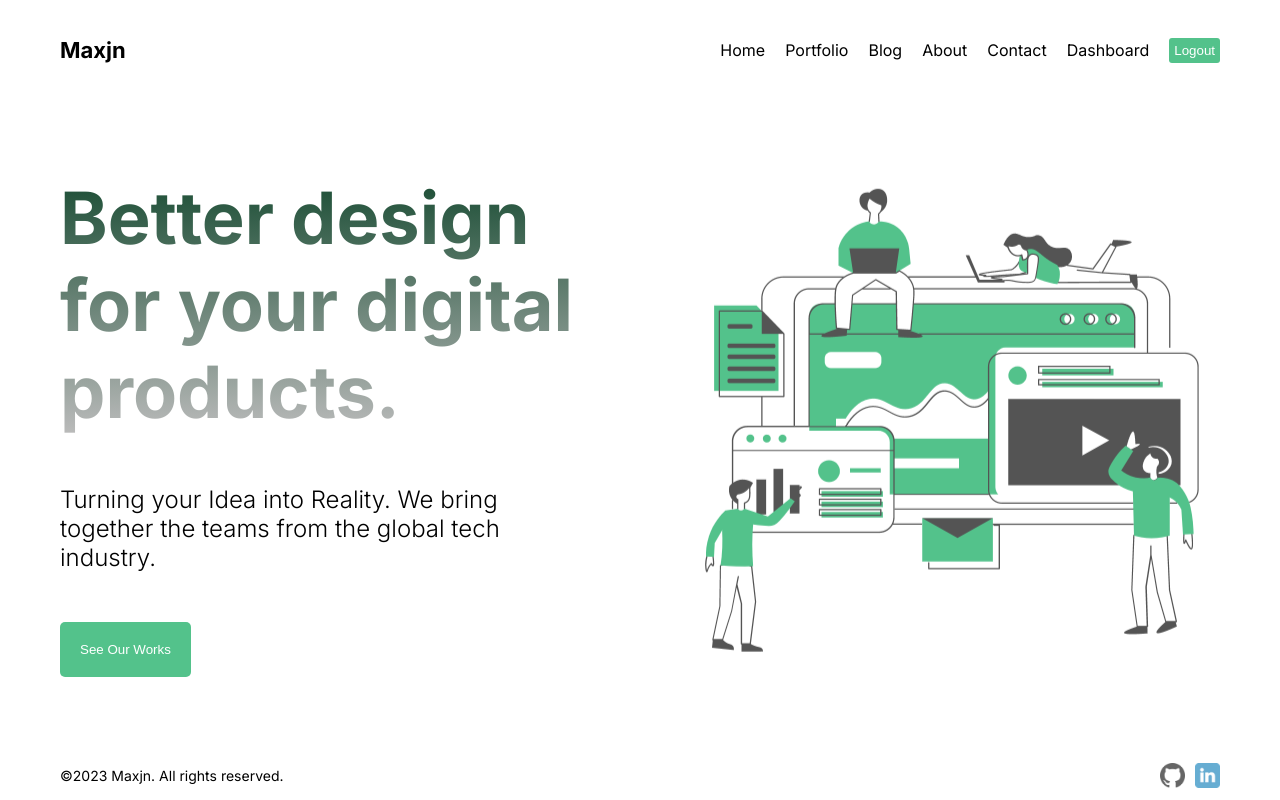
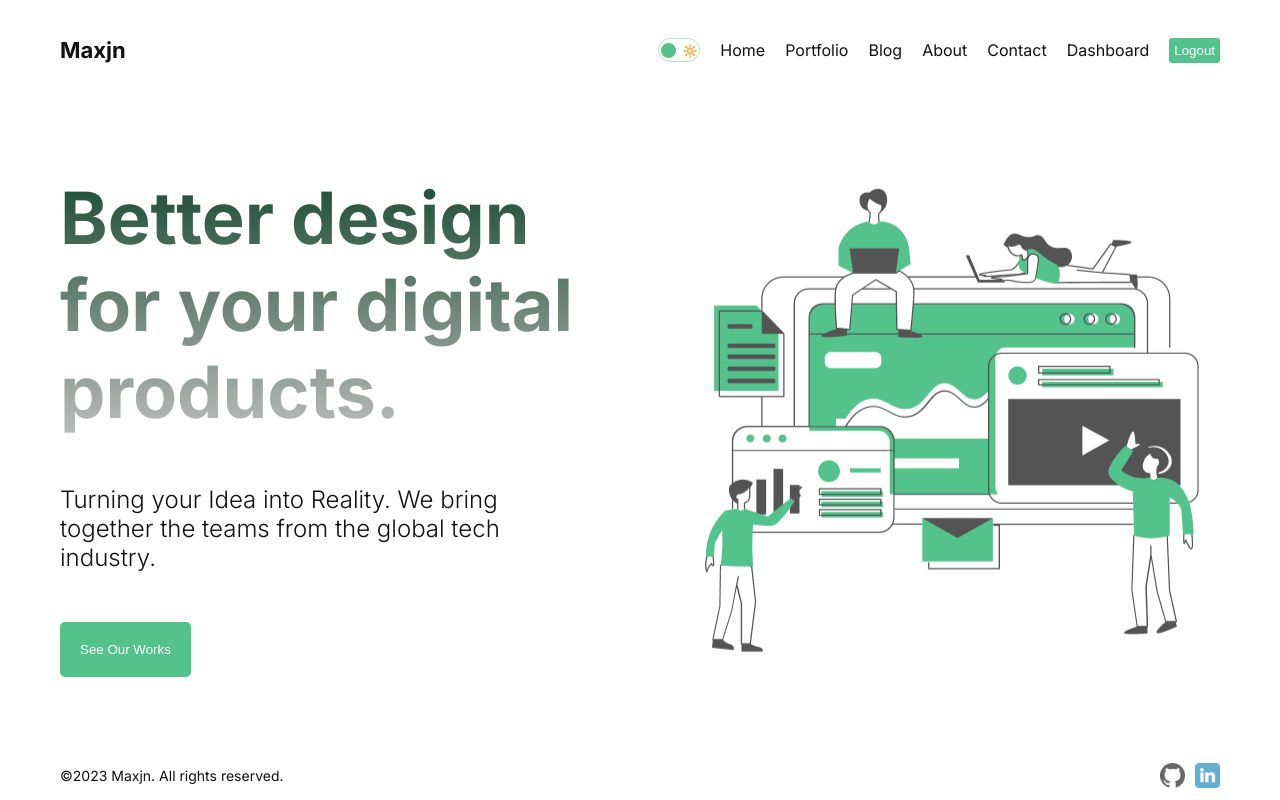
Before and after one commit to maxjn/portfolio-blog, a Next.js app: page / in a window 1280 px wide. Built offline with nearby package versions, Linux system fonts and the light colour scheme.

Commit message:
Dark Mode: (#1)
- added DarkModeToggle Component
- added dark & light mode theme styles
- added themeContext api
- added darkmode functionality

```diff
--- a/src/app/globals.css
+++ b/src/app/globals.css
@@ -15,7 +15,7 @@ a {
   color: inherit;
 }
 
-.theme{
+.theme {
   transition: 1s all ease;
 }
 
--- a/src/app/layout.tsx
+++ b/src/app/layout.tsx
@@ -3,6 +3,7 @@ import { Inter } from "next/font/google";
 import { layoutProp } from "@/utils/types";
 import Footer from "@/components/footer/Footer";
 import NavBar from "@/components/navbar/NavBar";
+import { ThemeContextProvider } from "@/context/themeContext";
 
 const inter = Inter({ subsets: ["latin"] });
 
@@ -15,11 +16,13 @@ export default function RootLayout({ children }: layoutProp) {
   return (
     <html lang="en" suppressHydrationWarning={true}>
       <body className={inter.className} suppressHydrationWarning={true}>
-        <div className="container">
-          <NavBar />
-          {children}
-          <Footer />
-        </div>
+        <ThemeContextProvider>
+          <div className="container">
+            <NavBar />
+            {children}
+            <Footer />
+          </div>
+        </ThemeContextProvider>
       </body>
     </html>
   );
--- a/src/components/DarkModeToggle/DarkModeToggle.tsx
+++ b/src/components/DarkModeToggle/DarkModeToggle.tsx
@@ -1,7 +1,22 @@
-import React from "react";
+"use client";
+
+import React, { useContext } from "react";
+import styles from "./darkModeToggle.module.css";
+import { ThemeContext } from "@/context/themeContext";
 
 const DarkModeToggle = () => {
-  return <div>DarkModeToggle</div>;
+  const { toggle, mode } = useContext(ThemeContext);
+
+  return (
+    <div className={styles.container} onClick={toggle}>
+      <div className={styles.icon}>🌙</div>
+      <div className={styles.icon}>🔆</div>
+      <div
+        className={styles.ball}
+        style={mode === "light" ? { left: "2px" } : { right: "2px" }}
+      />
+    </div>
+  );
 };
 
 export default DarkModeToggle;
--- a/src/components/DarkModeToggle/darkModeToggle.module.css
+++ b/src/components/DarkModeToggle/darkModeToggle.module.css
@@ -1,4 +1,4 @@
-.container{
+.container {
   width: 42px;
   height: 24px;
   border: 1.5px solid #53c28b70;
@@ -11,11 +11,11 @@
   cursor: pointer;
 }
 
-.icon{
+.icon {
   font-size: 12px;
 }
 
-.ball{
+.ball {
   width: 15px;
   height: 15px;
   background-color: #53c28b;
--- a/src/components/navbar/NavBar.tsx
+++ b/src/components/navbar/NavBar.tsx
@@ -1,6 +1,7 @@
 import Link from "next/link";
 import React from "react";
 import styles from "./navbar.module.css";
+import DarkModeToggle from "../DarkModeToggle/DarkModeToggle";
 
 const links = [
   {
@@ -42,6 +43,7 @@ const NavBar = () => {
         Maxjn
       </Link>
       <nav className={styles.links}>
+        <DarkModeToggle />
         {links.map((link) => (
           <Link href={link.url} key={link.id} className={styles.link}>
             {link.title}
--- /dev/null
+++ b/src/context/themeContext.tsx
@@ -0,0 +1,20 @@
+"use client";
+
+import { createContext, useState } from "react";
+import { layoutProp, themeModeType, themeContextType } from "@/utils/types";
+
+export const ThemeContext = createContext({} as themeContextType);
+
+export const ThemeContextProvider = ({ children }: layoutProp) => {
+  const [mode, setMode] = useState<themeModeType>("light");
+
+  const toggle = () => {
+    setMode((prev) => (prev === "dark" ? "light" : "dark"));
+  };
+
+  return (
+    <ThemeContext.Provider value={{ mode, toggle }}>
+      <div className={`theme ${mode}`}>{children}</div>{" "}
+    </ThemeContext.Provider>
+  );
+};
```
Also changed, not shown: src/utils/types.ts (+10 -0 lines).
